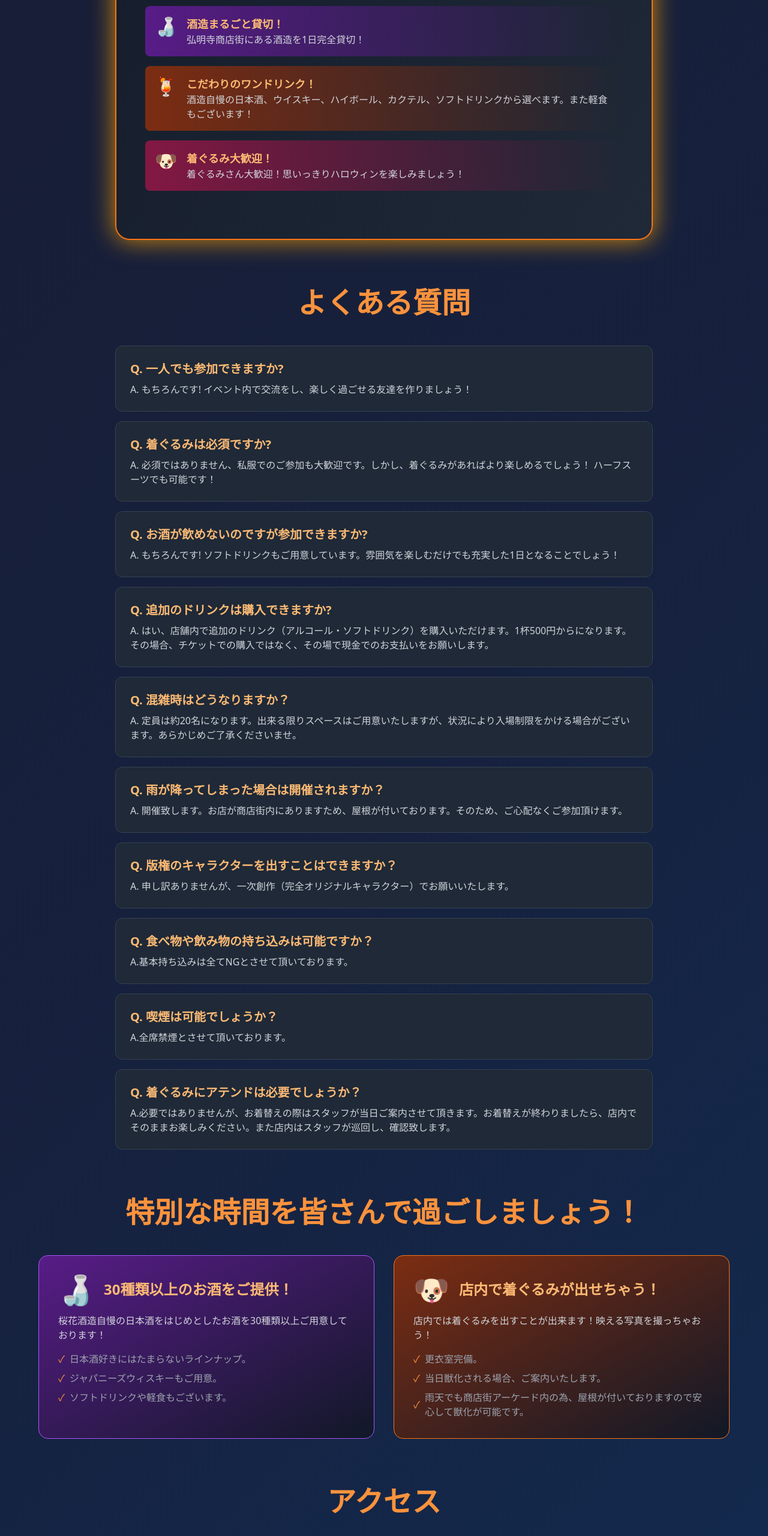
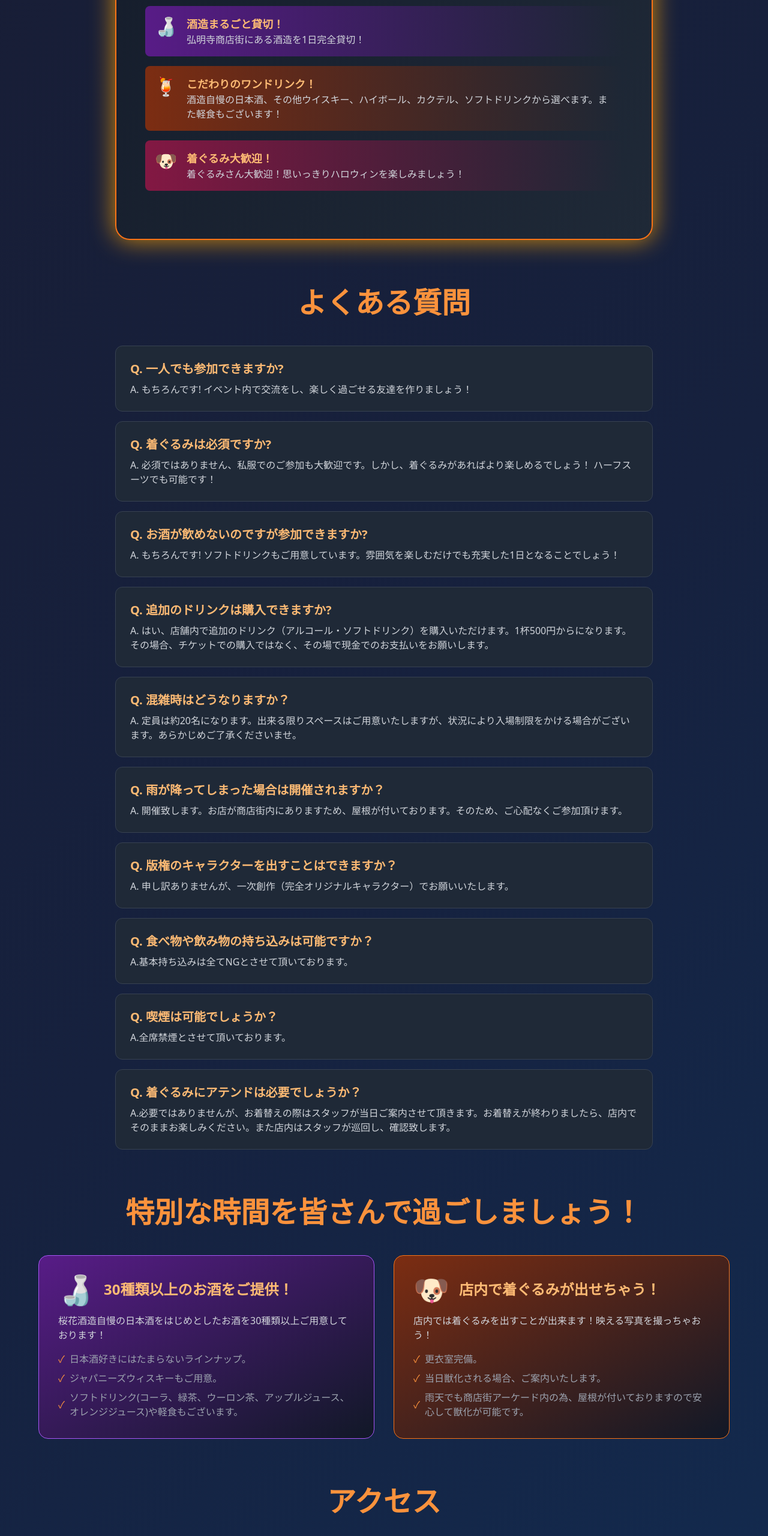
Before and after one commit to ouka-syuzo/halloween-night-2025.github.io, a plain HTML site: page index.html in a window 1280 px wide. Shown: the part 2249-4809 px from the top of the page at 60% size. Drawn offline with nearby package versions, Linux system fonts and the light colour scheme; a web font is replaced by a local one.

Commit message:
Add files via upload
Signed-off-by: ouka-syuzo <asaoryuuya119@yahoo.co.jp>

```diff
--- a/index.html
+++ b/index.html
@@ -141,7 +141,7 @@
                         <span class="text-3xl mr-4">🍹</span>
                         <div>
                             <h4 class="font-bold text-lg text-orange-300">こだわりのワンドリンク！</h4>
-                            <p class="text-gray-300">酒造自慢の日本酒、ウイスキー、ハイボール、カクテル、ソフトドリンクから選べます。また軽食もございます！</p>
+                            <p class="text-gray-300">酒造自慢の日本酒、その他ウイスキー、ハイボール、カクテル、ソフトドリンクから選べます。また軽食もございます！</p>
                         </div>
                     </div>
 
@@ -220,7 +220,7 @@
                     <ul class="space-y-2 text-gray-400">
                         <li class="flex items-center"><span class="text-orange-400 mr-2">✓</span>日本酒好きにはたまらないラインナップ。</li>
                         <li class="flex items-center"><span class="text-orange-400 mr-2">✓</span>ジャパニーズウィスキーもご用意。</li>
-                        <li class="flex items-center"><span class="text-orange-400 mr-2">✓</span>ソフトドリンクや軽食もございます。</li>
+                        <li class="flex items-center"><span class="text-orange-400 mr-2">✓</span>ソフトドリンク(コーラ、緑茶、ウーロン茶、アップルジュース、オレンジジュース)や軽食もございます。</li>
                     </ul>
                 </div>
 
```
